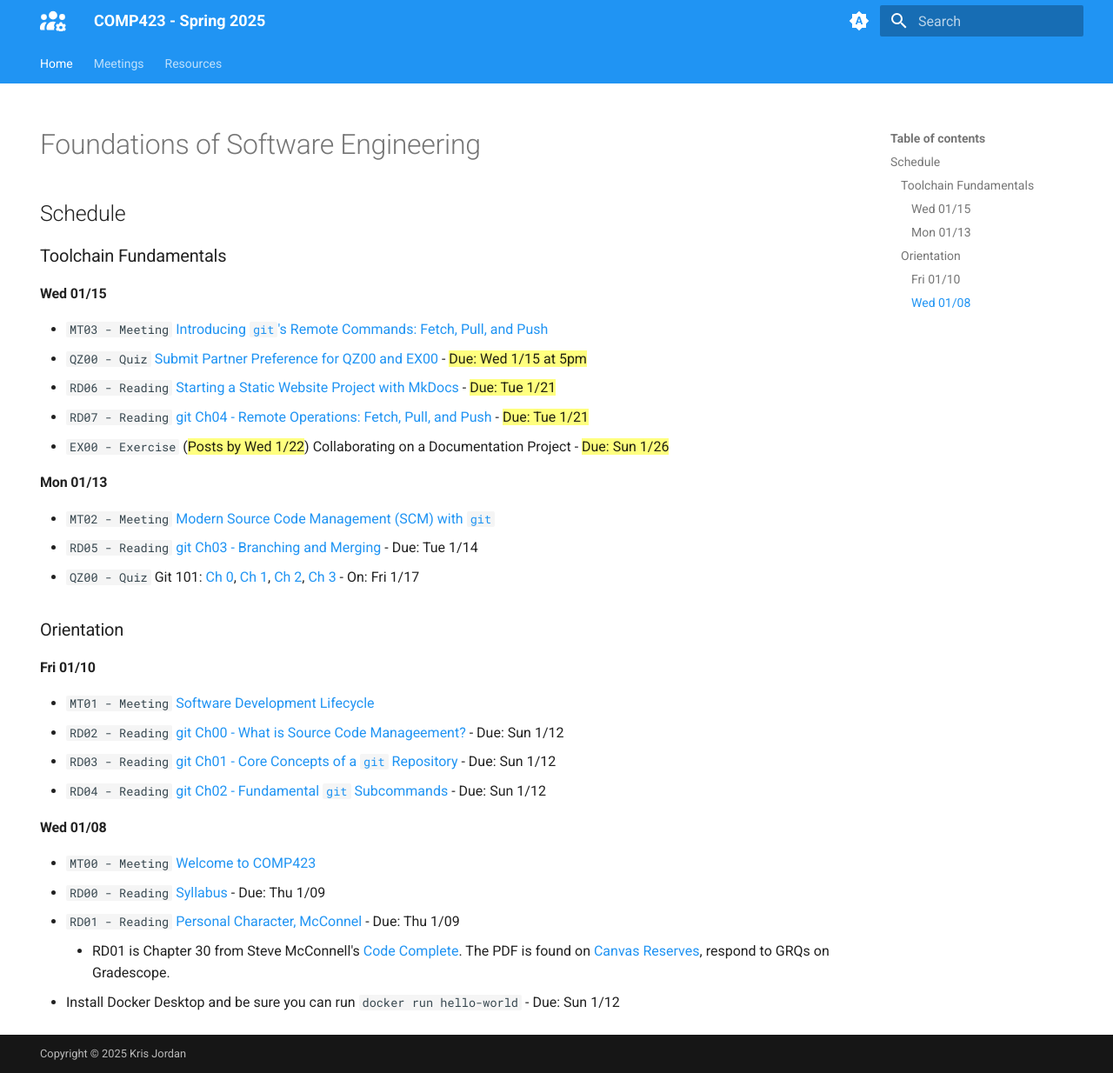
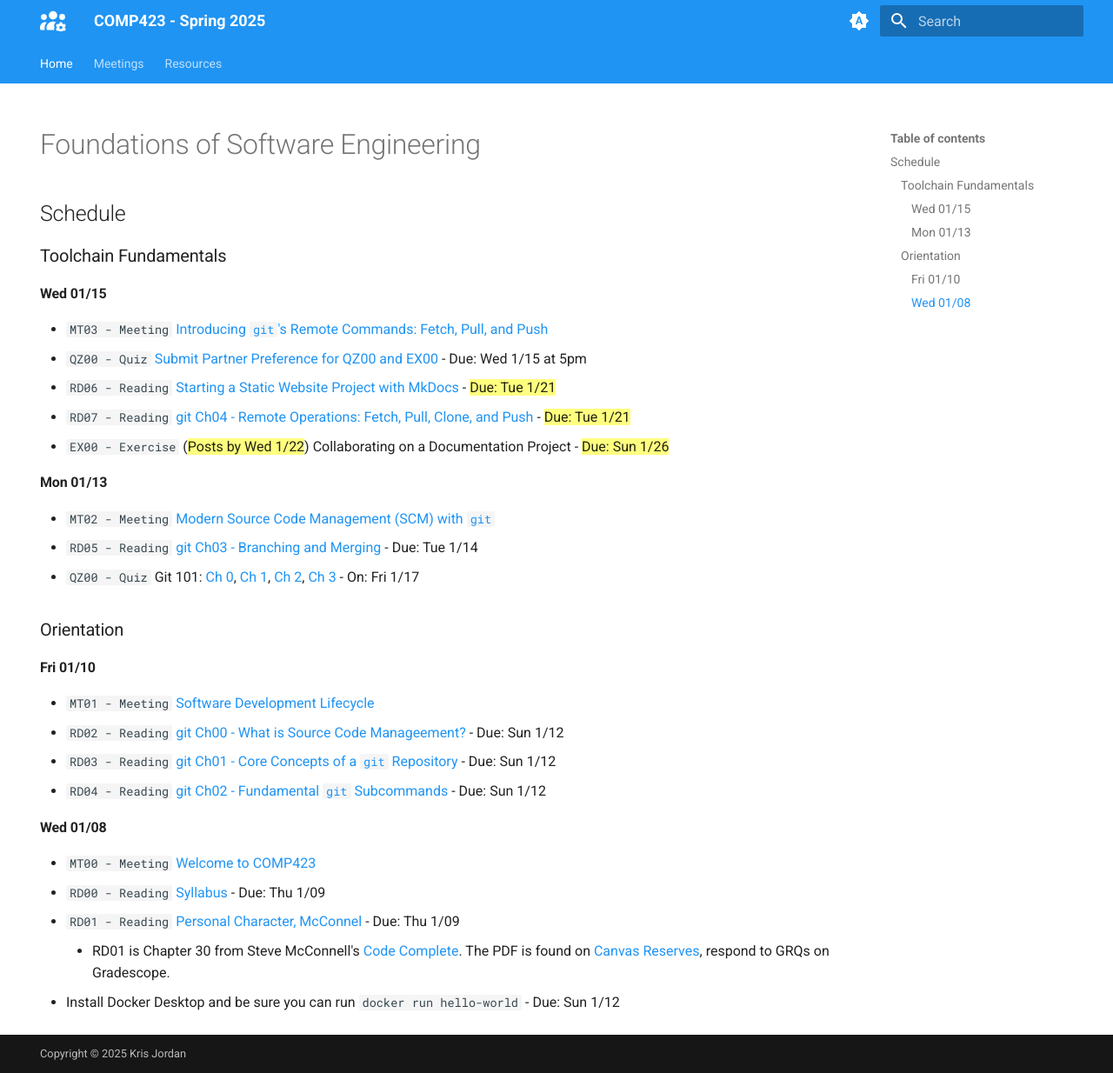
Before and after one commit to comp423-25s/comp423-25s.github.io, an MkDocs documentation site: the page built from docs/index.md, in a window 1280 px wide and 1234 px high. Shown: the whole window at 87% size. Built offline with MkDocs 1.6.1 and Material for MkDocs 9.7.7, drawn with Linux system fonts in a browser that asks for light colours.

Commit message:
Remove highlight from home page

```diff
--- a/docs/index.md
+++ b/docs/index.md
@@ -11,9 +11,9 @@ hide:
 
 #### Wed 01/15
 * `MT03 - Meeting` [Introducing `git`'s Remote Commands: Fetch, Pull, and Push](./meetings/2025_01_15.md)
-* `QZ00 - Quiz` [Submit Partner Preference for QZ00 and EX00](https://docs.google.com/forms/d/e/1FAIpQLSfkSJD1hBE8IrLxvrqIAQ9hf_C0PrcvTTy1gwUcbj8CfCKeOg/viewform?usp=sharing) - ==Due: Wed 1/15 at 5pm==
+* `QZ00 - Quiz` [Submit Partner Preference for QZ00 and EX00](https://docs.google.com/forms/d/e/1FAIpQLSfkSJD1hBE8IrLxvrqIAQ9hf_C0PrcvTTy1gwUcbj8CfCKeOg/viewform?usp=sharing) - Due: Wed 1/15 at 5pm
 * `RD06 - Reading` [Starting a Static Website Project with MkDocs](./resources/MkDocs/tutorial.md) - ==Due: Tue 1/21==
-* `RD07 - Reading` [git Ch04 - Remote Operations: Fetch, Pull, and Push](./resources/git/ch4-git-remote-fetch-push-pull.md) - ==Due: Tue 1/21==
+* `RD07 - Reading` [git Ch04 - Remote Operations: Fetch, Pull, Clone, and Push](./resources/git/ch4-git-remote-fetch-push-pull.md) - ==Due: Tue 1/21==
 * `EX00 - Exercise` (==Posts by Wed 1/22==) Collaborating on a Documentation Project - ==Due: Sun 1/26==
 
 
```
